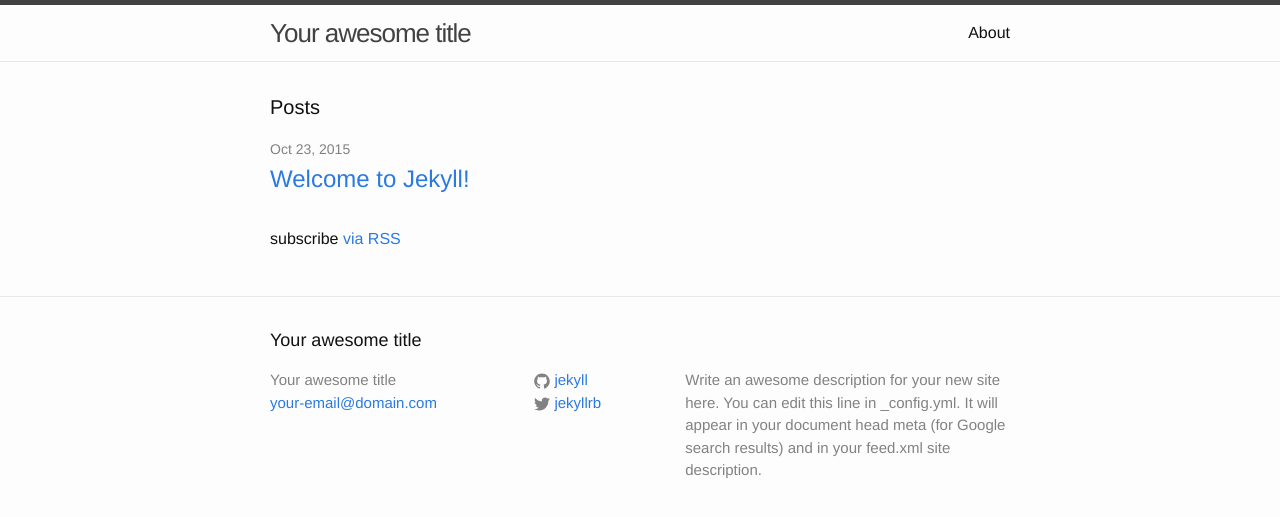
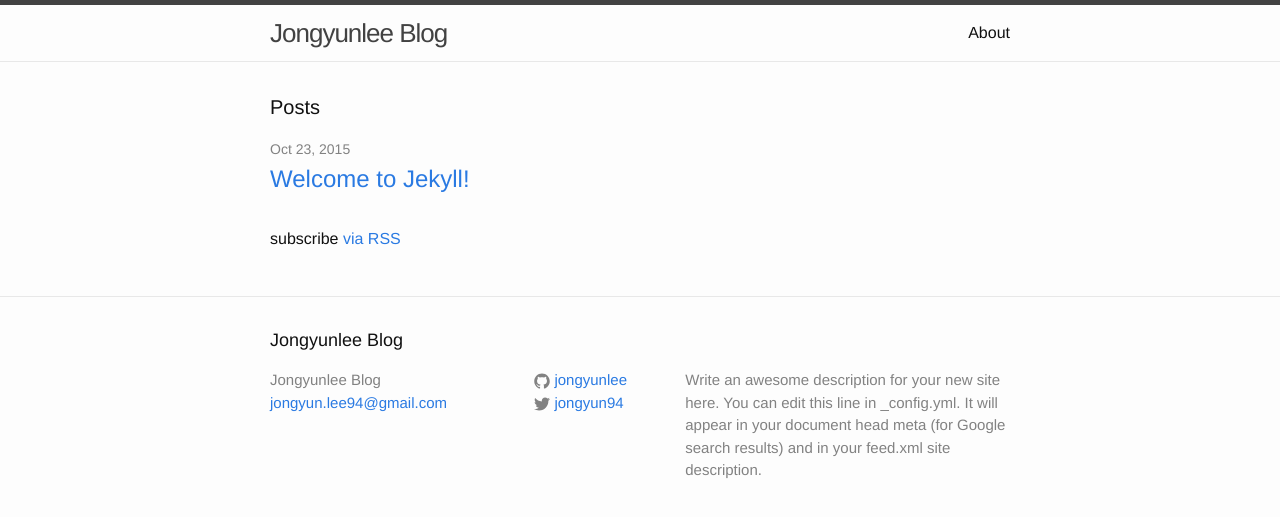
Before and after one commit to jongyunlee/blog, a Jekyll site: the page built from index.html, in a window 1280 px wide. Shown: the top 517 px of the page. Built offline with Jekyll 4.4.1, drawn with Linux system fonts in a browser that asks for light colours.

Commit message:
Change url method

```diff
--- a/_config.yml
+++ b/_config.yml
@@ -1,14 +1,15 @@
 # Site settings
-title: Your awesome title
-email: your-email@domain.com
+title: Jongyunlee Blog
+email: jongyun.lee94@gmail.com
 description: > # this means to ignore newlines until "baseurl:"
   Write an awesome description for your new site here. You can edit this
   line in _config.yml. It will appear in your document head meta (for
   Google search results) and in your feed.xml site description.
-baseurl: "" # the subpath of your site, e.g. /blog/
-url: "http://yourdomain.com" # the base hostname & protocol for your site
-twitter_username: jekyllrb
-github_username:  jekyll
+baseurl: "/blog" # the subpath of your site, e.g. /blog/
+# url: "http://yourdomain.com" # the base hostname & protocol for your site
+twitter_username: jongyun94
+github_username:  jongyunlee
 
 # Build settings
 markdown: kramdown
+pygments: true
```
